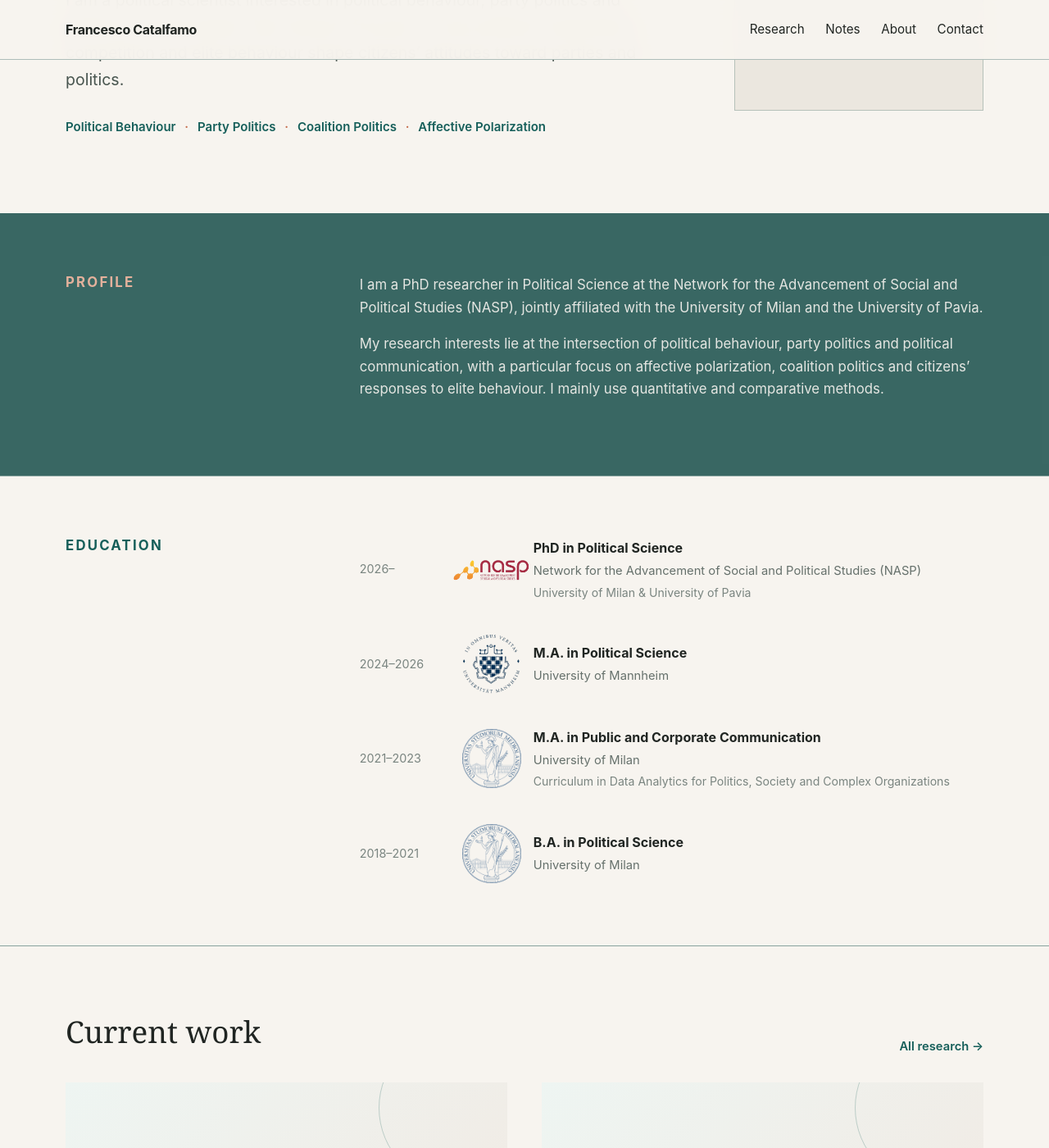
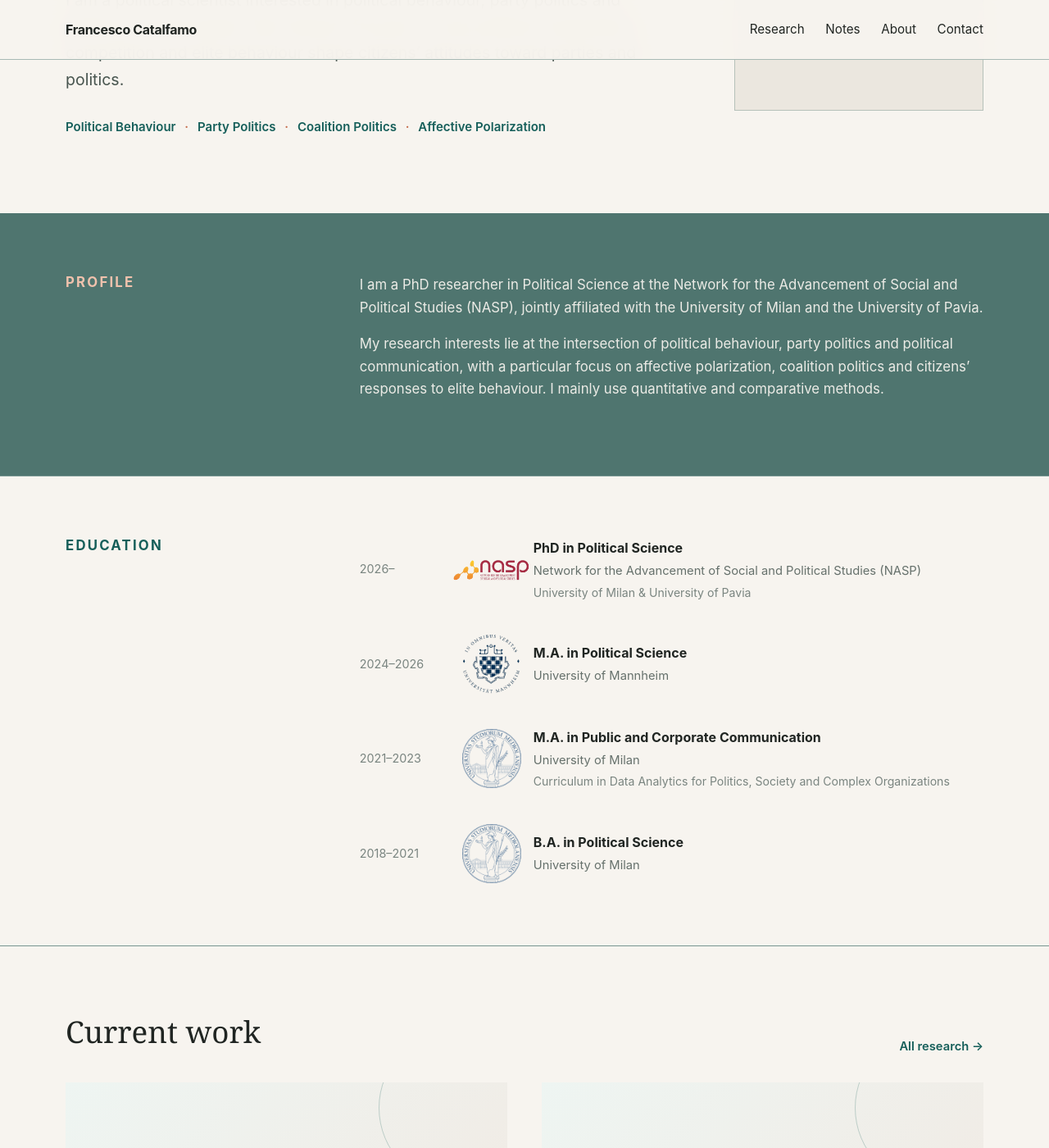
Before and after one commit to FCatalfamo/FCatalfamo.github.io, a Jekyll site: the page built from index.html, in a window 1280 px wide and 1400 px high, scrolled down 451 px. Shown: the whole window at 82% size. Built offline with Jekyll 4.4.1, drawn with Linux system fonts in a browser that asks for light colours.

Commit message:
Update index.html

```diff
--- a/index.html
+++ b/index.html
@@ -28,7 +28,11 @@
         :root {
 
             --petrol: #165f5a;
-            --petrol-dark: #5f827c;
+            --petrol-dark: #104945;
+
+            /* nuovo verde per le sezioni */
+            --petrol-panel: #4f756f;
+
             --petrol-soft: #eef5f2;
 
             --accent: #c46a4a;
@@ -41,7 +45,8 @@
 
             --white: #ffffff;
 
-            --warm-line: rgba(16, 73, 69, 0.48);
+            /* separatori più visibili */
+            --warm-line: rgba(16, 73, 69, 0.55);
 
             --max-width: 1120px;
 
@@ -124,7 +129,7 @@
 
             backdrop-filter: blur(12px);
 
-            border-bottom: 1px solid rgba(16, 73, 69, 0.32);
+            border-bottom: 1px solid rgba(16, 73, 69, 0.34);
 
         }
 
@@ -350,7 +355,7 @@
 
         .dark-section {
 
-            background: rgba(16, 73, 69, 0.82);
+            background: var(--petrol-panel);
 
             color: var(--warm);
 
@@ -387,7 +392,7 @@
 
         .dark-section .section-label {
 
-            color: #e4b19c;
+            color: #f0c2ad;
 
         }
 
@@ -405,7 +410,7 @@
 
         .dark-section .section-copy {
 
-            color: rgba(247, 244, 239, 0.90);
+            color: rgba(247, 244, 239, 0.93);
 
         }
 
@@ -812,7 +817,7 @@
 
         .note-list {
 
-            border-top: 1px solid rgba(16, 73, 69, 0.28);
+            border-top: 1px solid rgba(16, 73, 69, 0.34);
 
         }
 
@@ -829,7 +834,7 @@
 
             padding: 24px 0;
 
-            border-bottom: 1px solid rgba(16, 73, 69, 0.28);
+            border-bottom: 1px solid rgba(16, 73, 69, 0.34);
 
         }
 
@@ -1049,7 +1054,7 @@
 
             gap: 6px;
 
-            color: #e4b19c;
+            color: #f0c2ad;
 
             font-size: 1rem;
 
@@ -1057,7 +1062,7 @@
 
             padding-bottom: 3px;
 
-            border-bottom: 1px solid rgba(228, 177, 156, 0.72);
+            border-bottom: 1px solid rgba(240, 194, 173, 0.72);
 
             transition: 0.18s ease;
 
@@ -1088,7 +1093,7 @@
 
         .dark-section .text-link {
 
-            color: #e4b19c;
+            color: #f0c2ad;
 
         }
 
@@ -1104,7 +1109,7 @@
 
             margin-top: 14px;
 
-            color: rgba(247, 244, 239, 0.90);
+            color: rgba(247, 244, 239, 0.93);
 
         }
 
@@ -1131,13 +1136,13 @@
 
         .site-footer {
 
-            background: rgba(16, 73, 69, 0.82);
-
-            border-top: 1px solid rgba(247, 244, 239, 0.20);
+            background: var(--petrol-panel);
+
+            border-top: 1px solid rgba(247, 244, 239, 0.24);
 
             padding: 28px 0;
 
-            color: rgba(247, 244, 239, 0.64);
+            color: rgba(247, 244, 239, 0.68);
 
             font-size: 0.82rem;
 
@@ -1408,6 +1413,9 @@
 
 
 <body>
+
+
+    <!-- HEADER -->
 
 
     <header class="site-header">
@@ -1540,7 +1548,6 @@
 
                 <div class="section-copy">
 
-
                     <p>
 
                         I am a PhD researcher in Political Science at the
@@ -1561,7 +1568,6 @@
                         I mainly use quantitative and comparative methods.
 
                     </p>
-
 
                 </div>
 
```
